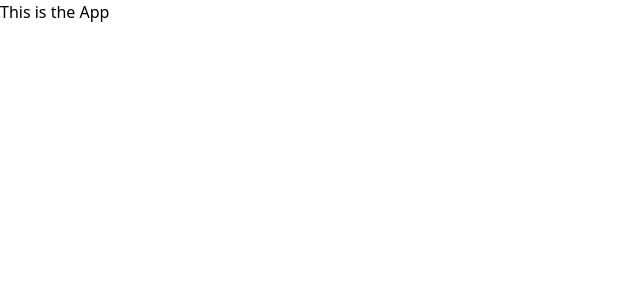
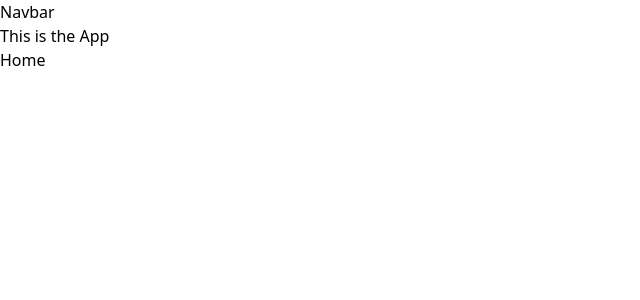
Before and after one commit to alpha-og/DAMN, a React (Vite) app in the folder client/: page /DAMN/home in a window 1280 px wide. Shown: the top 300 px of the page, without its empty margins (0-640 px from the left). Built offline with nearby package versions, Linux system fonts and the light colour scheme.

Commit message:
Added files for some fundamental components

```diff
--- a/client/src/App.jsx
+++ b/client/src/App.jsx
@@ -1,12 +1,20 @@
 // react imports
 import { useState } from "react";
+import { Route, Routes } from "react-router-dom";
+// file imports
+import { About, Home, Navbar, Notes } from "./components/components.js";
 
 function App() {
-    const [count, setCount] = useState(0);
-
     return (
         <>
+            <Navbar />
             <h1>This is the App</h1>
+            <Routes>
+                <Route path="/" element={<Home />}></Route>
+                <Route path="/home" element={<Home />}></Route>
+                <Route path="/Notes" element={<Notes />}></Route>
+                <Route path="/About" element={<About />}></Route>
+            </Routes>
         </>
     );
 }
--- /dev/null
+++ b/client/src/components/About.jsx
@@ -0,0 +1,9 @@
+import React from 'react'
+
+const About = () => {
+  return (
+    <div>About</div>
+  )
+}
+
+export default About
--- /dev/null
+++ b/client/src/components/Home.jsx
@@ -0,0 +1,11 @@
+import React from "react";
+
+const Home = () => {
+    return (
+        <div>
+            <h1>Home</h1>
+        </div>
+    );
+};
+
+export default Home;
--- /dev/null
+++ b/client/src/components/Navbar.jsx
@@ -0,0 +1,9 @@
+import React from 'react'
+
+const Navbar = () => {
+  return (
+    <div>Navbar</div>
+  )
+}
+
+export default Navbar
--- /dev/null
+++ b/client/src/components/Notes.jsx
@@ -0,0 +1,9 @@
+import React from 'react'
+
+const Notes = () => {
+  return (
+    <div>Notes</div>
+  )
+}
+
+export default Notes
--- /dev/null
+++ b/client/src/components/components.js
@@ -0,0 +1,6 @@
+import About from "./About";
+import Home from "./Home";
+import Navbar from "./Navbar";
+import Notes from "./Notes";
+
+export { About, Home, Navbar, Notes };
--- a/client/src/main.jsx
+++ b/client/src/main.jsx
@@ -8,7 +8,7 @@ import "./index.css";
 
 ReactDOM.createRoot(document.getElementById("root")).render(
     <React.StrictMode>
-        <Router>
+        <Router basename="/DAMN/">
             <App />
         </Router>
     </React.StrictMode>
```
